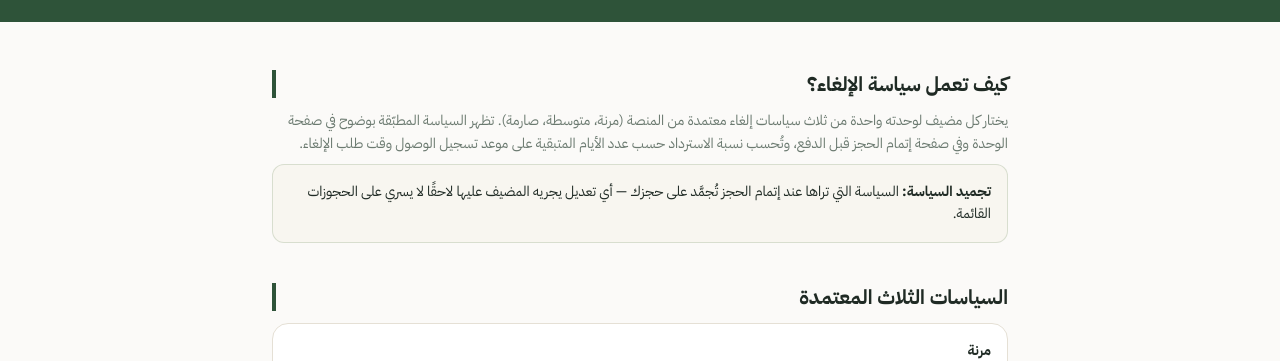
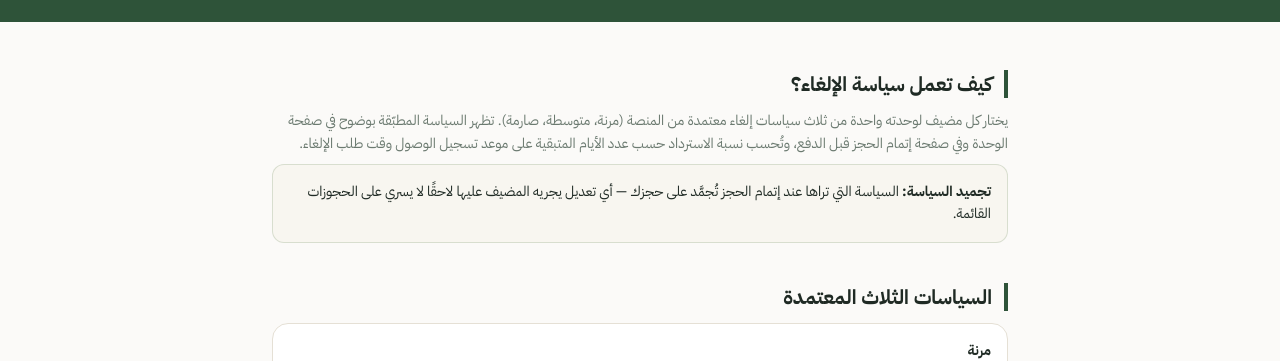
Before and after one commit to vego-group/mamsa-frontend, a Next.js app: page /policies/cancellation in a window 1280 px wide. Shown: the part 351-712 px from the top of the page. Built offline with nearby package versions, Linux system fonts and the light colour scheme; no server answers.

Commit message:
fix(policies): anchor section accent bar to the text start in RTL

```diff
--- a/src/components/shared/PolicyPage.tsx
+++ b/src/components/shared/PolicyPage.tsx
@@ -38,7 +38,9 @@ export function PolicyPage({ icon: Icon, title, subtitle, lastUpdatedLabel, chil
 export function PolicySection({ title, children }: { title: string; children: ReactNode }) {
   return (
     <section className="space-y-3">
-      <h2 className="border-e-4 border-brand-primary pe-3 text-xl font-bold text-brand-ink">{title}</h2>
+      {/* Accent bar hugs the start of the text (right in RTL, left in LTR) — an
+          inline-END border would sit at the far edge of the full-width h2. */}
+      <h2 className="border-s-4 border-brand-primary ps-3 text-xl font-bold text-brand-ink">{title}</h2>
       <div className="space-y-2 text-sm leading-relaxed text-brand-muted [&_ul]:list-disc [&_ul]:space-y-2 [&_ul]:pe-5 [&_strong]:text-brand-ink">
         {children}
       </div>
```
